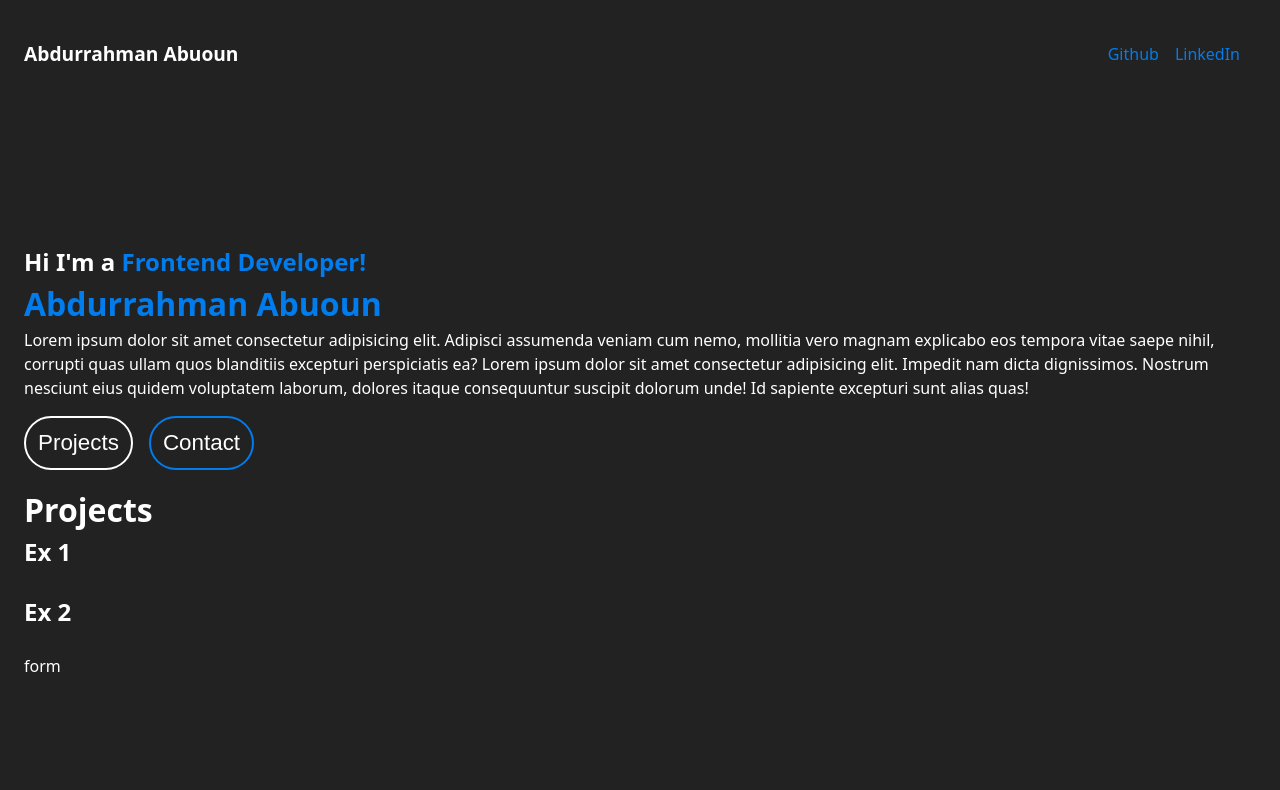
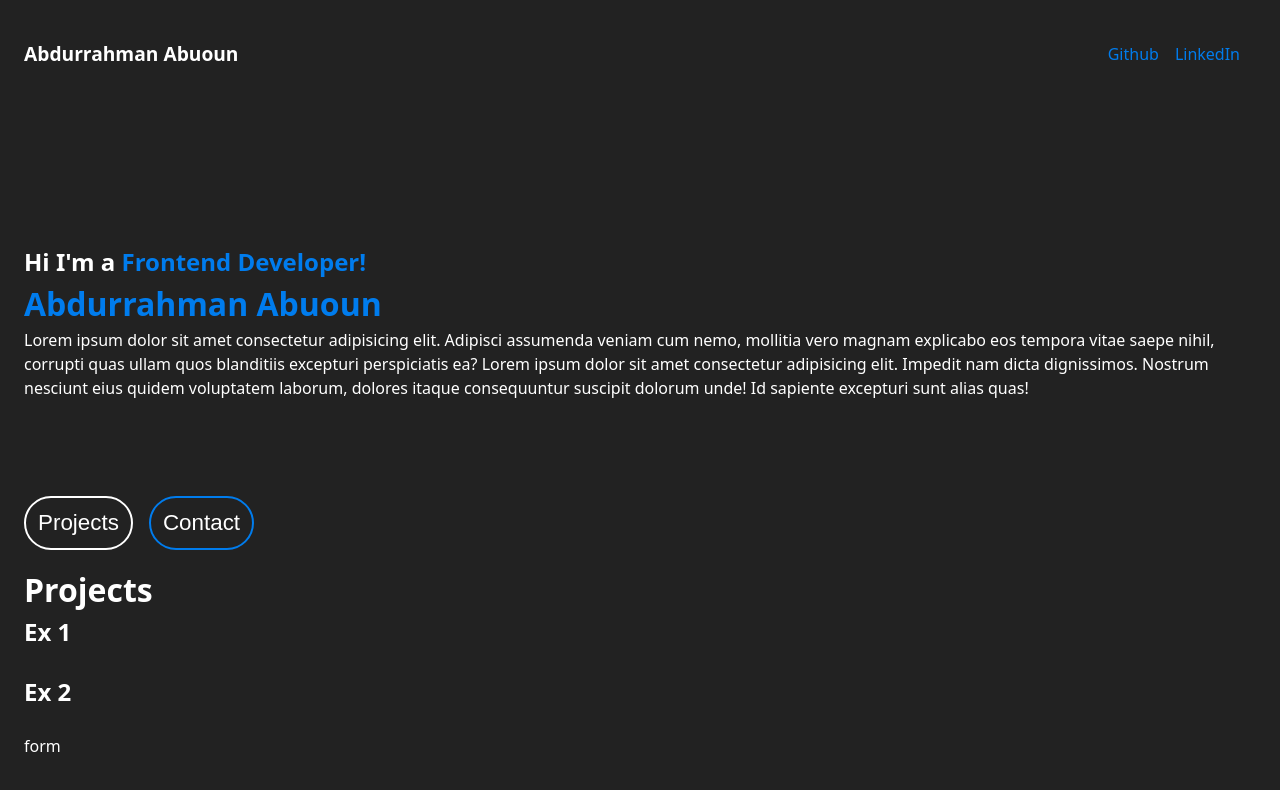
Before and after one commit to abdurman1/myportfolio, a React (Vite) app: page / in a window 1280 px wide. Shown: the top 790 px of the page. Built offline with nearby package versions, Linux system fonts and the light colour scheme.

Commit message:
May 21, 2025, 4:58 PM

```diff
--- a/src/App.css
+++ b/src/App.css
@@ -63,6 +63,12 @@ button {
     margin: 1rem 1rem 1rem 0rem;
 }
 
+.button {
+    margin-top: 5rem;
+    justify-content: center;
+    align-items: center;
+}
+
 .blue {
     border: 2px solid #007ced;
 }
```
